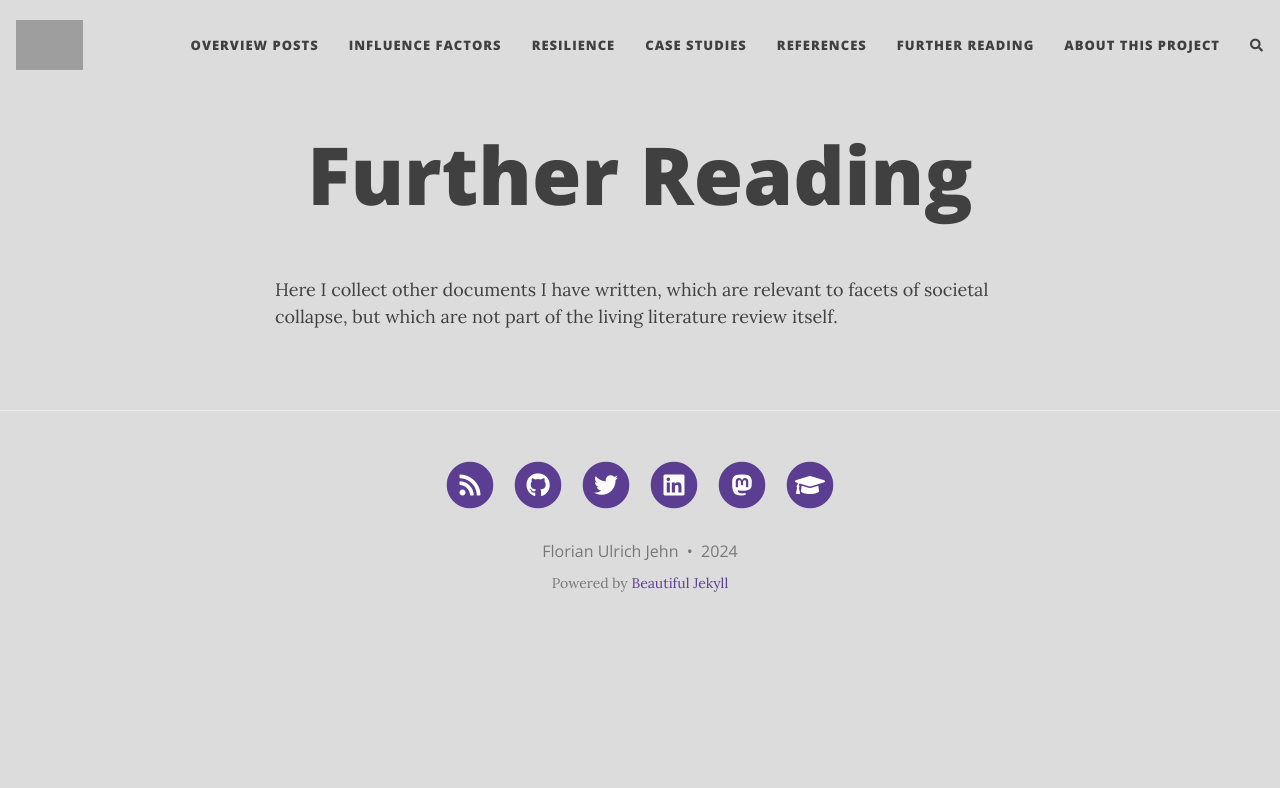
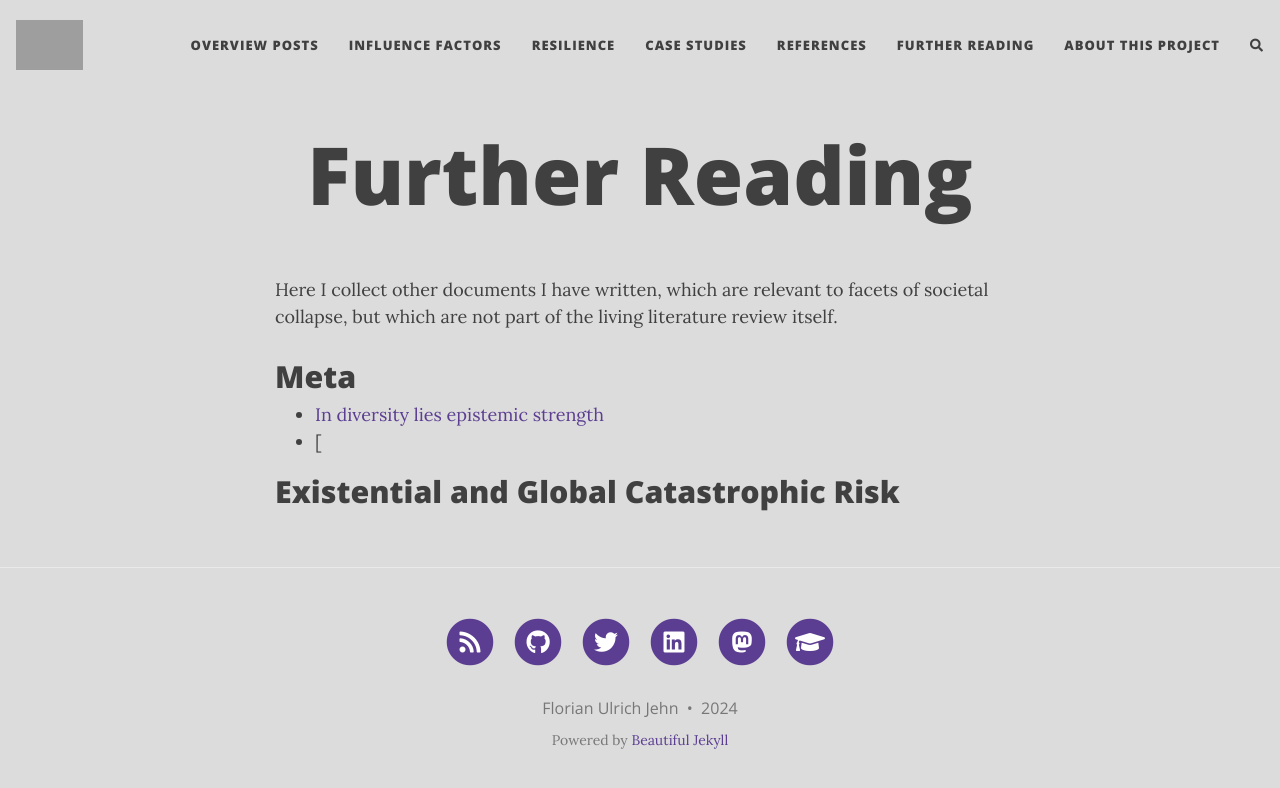
Before and after one commit to florianjehn/Societal_Collapse, a Jekyll site: the page built from further.md, in a window 1280 px wide. Shown: the top 788 px of the page. Built offline with Jekyll 4.4.1, drawn with Linux system fonts in a browser that asks for light colours; nearby versions of some CDN libraries; comment, search, counter and statistics services are not loaded; grey boxes are pictures that could not be loaded.

Commit message:
updating refs

```diff
--- a/further.md
+++ b/further.md
@@ -4,3 +4,9 @@ title: Further Reading
 ---
 
 Here I collect other documents I have written, which are relevant to facets of societal collapse, but which are not part of the living literature review itself.
+
+# Meta
+* [In diversity lies epistemic strength](https://florianjehn.github.io/Societal_Collapse/2023-01-16-diversity/)
+* [
+
+# Existential and Global Catastrophic Risk
```
Also changed, not shown: aboutme.md (+1 -1 lines).
